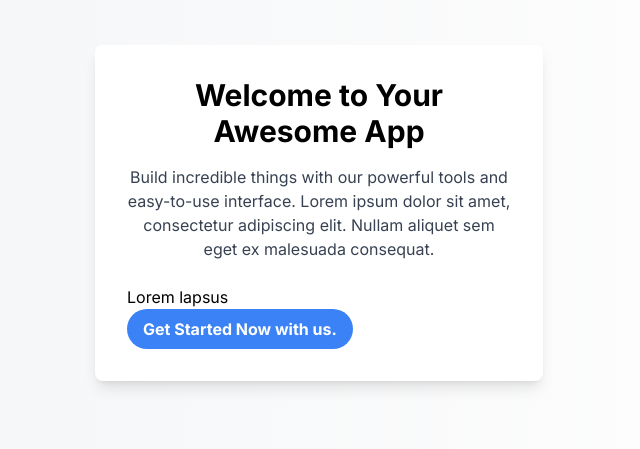
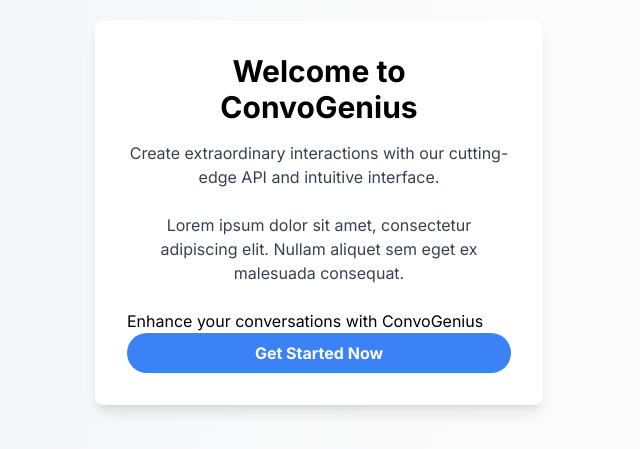
Before and after one commit to N1kos9/landing-2, a Next.js app: page / in a window 1280 px wide. Shown: the part 187-636 px from the top of the page, without its empty margins (321-961 px from the left). Built offline with nearby package versions, Linux system fonts and the light colour scheme.

Commit message:
first page

```diff
--- /dev/null
+++ b/app/chat/page.tsx
@@ -0,0 +1,7 @@
+import React from "react";
+
+const page = () => {
+  return <div>dqwdf</div>;
+};
+
+export default page;
--- a/app/page.tsx
+++ b/app/page.tsx
@@ -1,22 +1,26 @@
 import React from "react";
-
+import Link from "next/link";
 const Home = () => {
   return (
     <div className="bg-gradient-to-r from-gray-100 to-white min-h-screen flex items-center justify-center">
-      <div className="max-w-md bg-white p-8 rounded-lg shadow-lg">
-        <h1 className="text-3xl font-bold mb-4 text-center">
-          Welcome to Your Awesome App
+      <div className="max-w-md bg-white flex flex-col justify-center p-8 rounded-lg shadow-lg">
+        <h1 className="text-3xl text-black font-bold mb-4 text-center">
+          Welcome to <br /> ConvoGenius
         </h1>
         <p className="text-gray-700 mb-6 text-center">
-          Build incredible things with our powerful tools and easy-to-use
-          interface. Lorem ipsum dolor sit amet, consectetur adipiscing elit.
-          Nullam aliquet sem eget ex malesuada consequat.
+          Create extraordinary interactions with our cutting-edge API and
+          intuitive interface. <br /> <br /> Lorem ipsum dolor sit amet,
+          consectetur adipiscing elit. Nullam aliquet sem eget ex malesuada
+          consequat.
         </p>
 
-        <p>Lorem lapsus</p>
-        <button className="bg-blue-500 hover:bg-blue-600 text-white font-bold py-2 px-4 rounded-full">
-          Get Started Now with us.
-        </button>
+        <p>Enhance your conversations with ConvoGenius</p>
+        <Link
+          href="chat"
+          className="bg-blue-500 hover:bg-blue-600 text-center flex justify-center items-center text-white font-bold py-2 px-4 rounded-full"
+        >
+          Get Started Now
+        </Link>
       </div>
     </div>
   );
```
